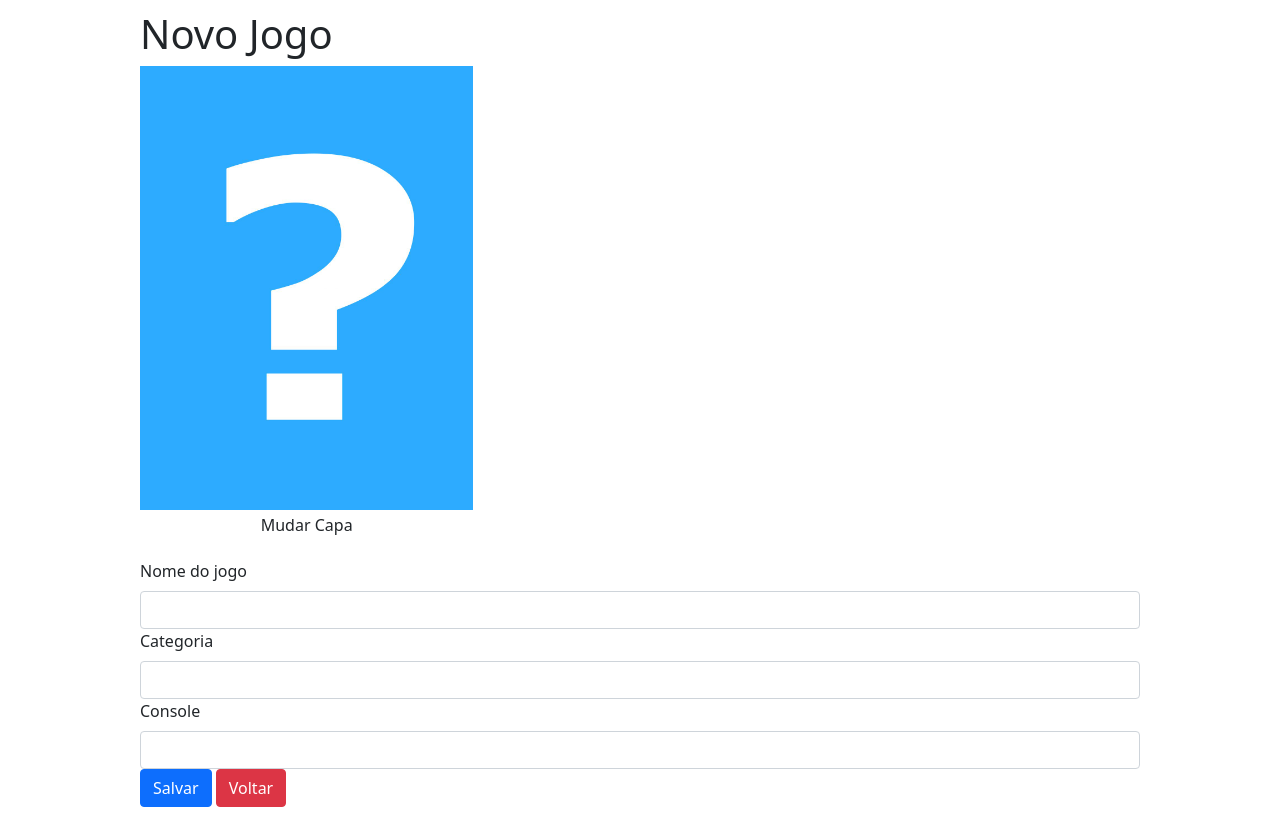
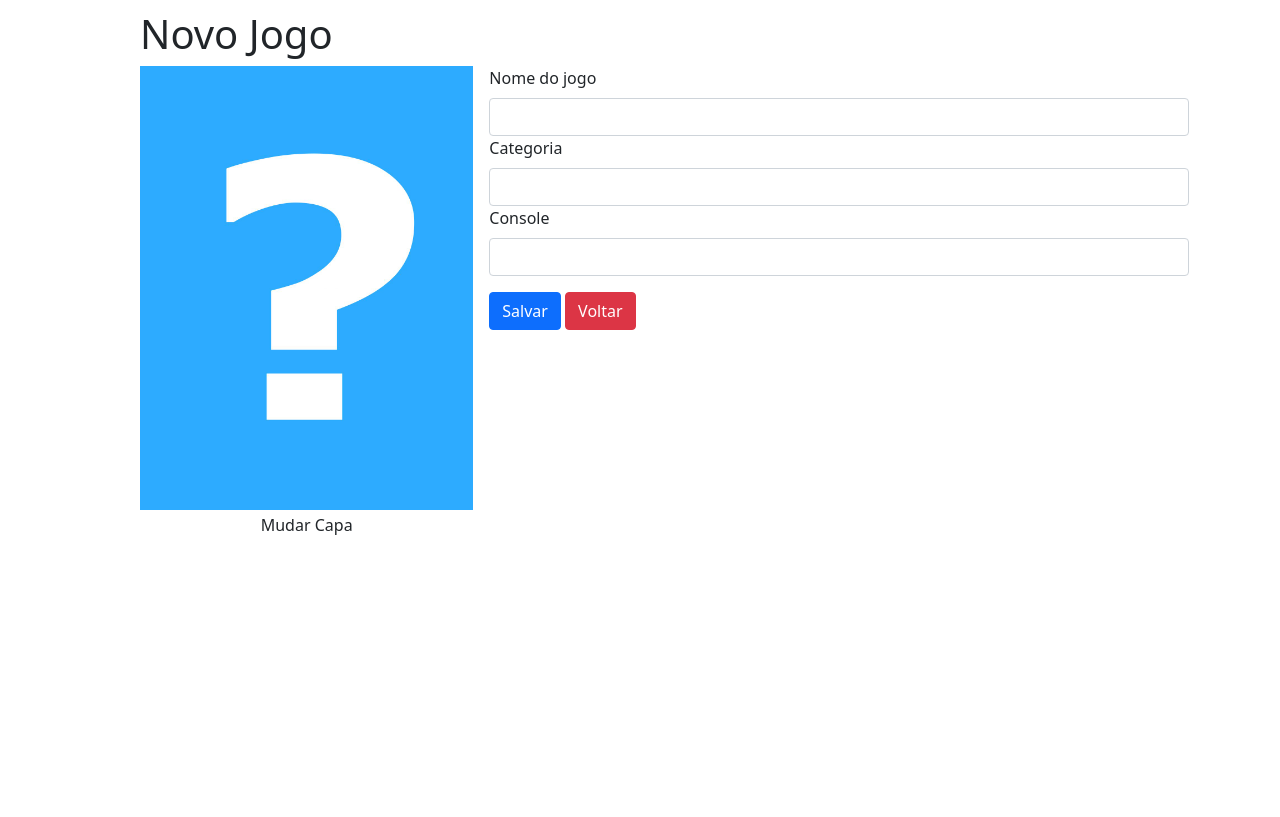
Before and after one commit to FaKL-Code/Jogoteca, a Flask app: page /novo in a window 1280 px wide. After the commit the page ends 535 px from the top, so only its background shows below. Run offline with Flask 2, Linux system fonts and the light colour scheme; the visitor is signed in with stand-in values (Sample User, id 1); some libraries are stand-ins or nearby versions.

Commit message:
refatorando o codigo

```diff
--- a/jogoteca.py
+++ b/jogoteca.py
@@ -9,7 +9,8 @@ app.config.from_pyfile('config.py')
 db = SQLAlchemy(app)
 csrf = CSRFProtect(app)
 
-from views import *
+from views_game import *
+from views_user import *
 
 if __name__ == '__main__':
     app.run(debug=True)
--- a/templates/login.html
+++ b/templates/login.html
@@ -5,6 +5,7 @@
     <meta name="viewport" content="width=device-width, initial-scale=1">
     <title>Jogoteca</title>
     <link rel="stylesheet" href="{{ url_for('static', filename='bootstrap.css') }}">
+    <link rel="stylesheet" href="{{ url_for('static', filename='app.css') }}">
   </head>
   <body>
     <div class="container">
@@ -31,11 +32,11 @@
                 {{ form.senha.label(class="form-label") }}
                 {{ form.senha(class="form-control") }}
             </div>
-            <div class="form-group">
+            <div class="form-group buttons">
                 {{ form.login(class="btn btn-primary") }}
+                <a href="{{ url_for('index') }}" class="btn btn-danger">Voltar</a>
             </div>
         </form>
-        <a href="{{ url_for('index') }}" class="btn btn-danger">Voltar</a>
     </div>
 </body>
 </html>
--- a/templates/novo.html
+++ b/templates/novo.html
@@ -1,7 +1,7 @@
 {% extends "template.html" %}
 {% block conteudo %}
-    <form action={{ url_for('criar') }} method="post" enctype="multipart/form-data">
-      <figure class="img thumbnail col-md-4">
+    <form class="formularioJogo" action={{ url_for('criar') }} method="post" enctype="multipart/form-data">
+      <figure class="img thumbnail col-md-4 formularioImagem">
         <img class="img-fluid" src="{{ url_for('imagem', nome_arquivo='capa_padrao.jpg') }}">
         <figcaption>
           <label class="fileContainer">
@@ -12,19 +12,19 @@
       </figure>
         <fieldset>
           {{ form.csrf_token() }}
-          <div class="form-group">
+          <div class="form-group inputBox">
             {{ form.nome.label(class="form-label") }}
             {{ form.nome(class="form-control") }}
           </div>
-          <div class="form-group">
+          <div class="form-group inputBox">
             {{ form.categoria.label(class="form-label") }}
             {{ form.categoria(class="form-control")}}
           </div>
-          <div class="form-group">
+          <div class="form-group inputBox">
             {{ form.console.label(class="form-label") }}
             {{ form.console(class="form-control") }}
           </div>
-          <div class="form-group">
+          <div class="form-group buttons">
             {{ form.submit(class="btn btn-primary") }}
             <a href="{{ url_for('index') }}" class="btn btn-danger">Voltar</a>
           </div>
--- a/views.py
+++ b/views_game.py
@@ -2,8 +2,8 @@ import time
 
 from flask import render_template, request, redirect, session, flash, url_for, send_from_directory
 from jogoteca import app, db
-from models import Jogos, Usuarios
-from helpers import FormularioJogo, deleta_arquivo, recupera_imagem, FormularioUsuario
+from models import Jogos
+from helpers import FormularioJogo, deleta_arquivo, recupera_imagem
 
 
 @app.route('/')
@@ -87,34 +87,6 @@ def excluir(id):
     flash('Jogo excluído com sucesso!')
     return redirect(url_for('index'))
 
-@app.route('/login')
-def login():
-    proxima = request.args.get('proxima')
-    form = FormularioUsuario()
-    return render_template('login.html', proxima=proxima, form=form)
-
-@app.route('/logoff')
-def logoff():
-    session['usuario_logado'] = None
-    flash('Nenhum usuário logado')
-    return redirect(url_for('index'))
-
-@app.route('/autenticar', methods=['POST',])
-def autenticar():
-    form = FormularioUsuario(request.form)
-    usuario = Usuarios.query.filter_by(nickname=form.nickname.data).first()
-    if usuario:
-            if form.senha.data == usuario.senha:
-                session['usuario_logado'] = usuario.nickname
-                flash(usuario.nickname + ' logado com sucesso!')
-                proxima_pagina = request.form['proxima']
-                if proxima_pagina == 'None':
-                    return redirect(url_for('index'))
-                return redirect(proxima_pagina)
-    else:
-        flash('Não logado, tente novamente!')
-        return redirect(url_for('login'))
-
 @app.route('/uploads/<nome_arquivo>')
 def imagem(nome_arquivo):
     return send_from_directory('uploads', nome_arquivo)
```
Also changed, not shown: templates/editar.html (+6 -6 lines), views_user.py (added, +32 -0 lines).
